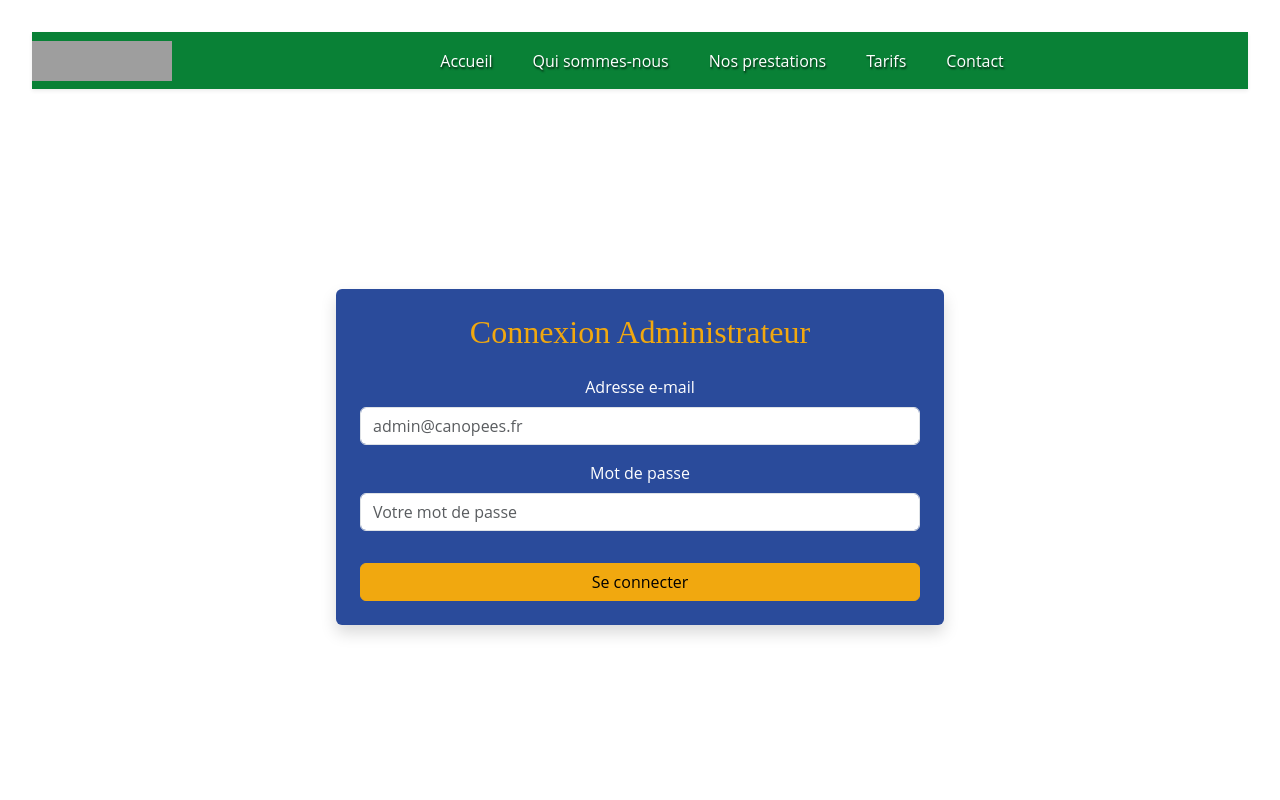
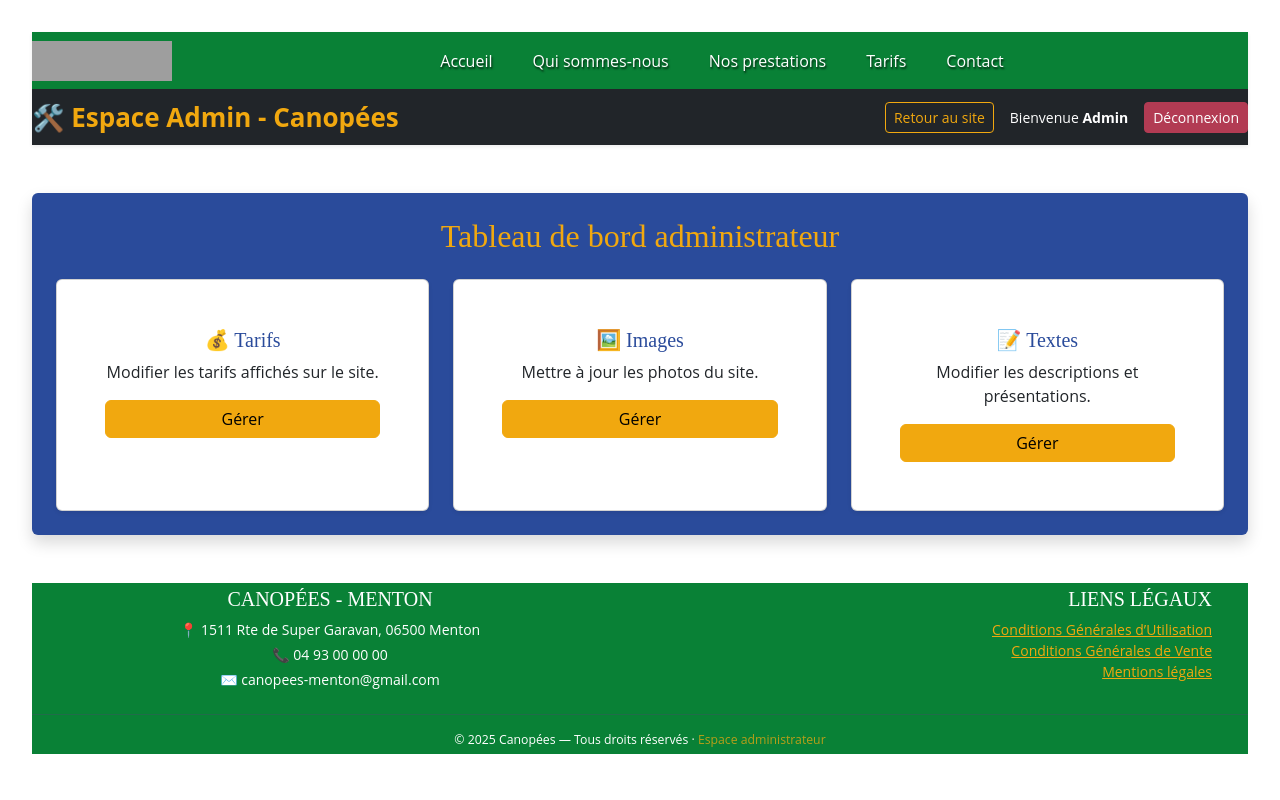
Before and after one commit to Romain-Gary0910/canopees-react, a React (Vite) app: page /admin in a window 1280 px wide. Before the commit this address led to /connexion. Shown: the top 800 px of the page. Built offline with nearby package versions, Linux system fonts and the light colour scheme; sample sign-in values are in the browser's storage; grey boxes are pictures that could not be loaded.

Commit message:
Amélioration du footer + connexion admin finalisé

```diff
--- a/src/components/Footer.jsx
+++ b/src/components/Footer.jsx
@@ -12,7 +12,7 @@ const Footer = () => {
           </div>
 
           {/* Liens légaux */}
-          <div className="col-12 col-sm-6 text-sm-end">
+          <div className="col-12 col-sm-6 pe-5 text-sm-end">
             <h5 className="text-uppercase">Liens légaux</h5>
             <ul className="list-unstyled">
               <li>
@@ -36,7 +36,13 @@ const Footer = () => {
 
         <hr className="border-secondary" />
         <div className="text-center small mt-1">
-          © 2025 Canopées — Tous droits réservés.
+          © 2025 Canopées — Tous droits réservés ·{" "}
+          <a
+            href="/connexion"
+            className="text-warning text-decoration-none opacity-75"
+          >
+            Espace administrateur
+          </a>
         </div>
       </div>
     </footer>
--- a/src/pages/AdminDashboard.jsx
+++ b/src/pages/AdminDashboard.jsx
@@ -5,16 +5,24 @@ import "bootstrap/dist/css/bootstrap.min.css";
 const AdminDashboard = () => {
   const navigate = useNavigate();
 
-  //  Vérifie si l'admin est connecté
+  const email = localStorage.getItem("email");
+  const userName =
+    email === "tom@canopees.fr"
+      ? "Tom"
+      : email === "bob@canopees.fr"
+      ? "Bob"
+      : "Admin";
+
+  //  Vérifie si le token est présent
   useEffect(() => {
-    const isLoggedIn = localStorage.getItem("isAdminLoggedIn");
-    if (!isLoggedIn) {
+    const token = localStorage.getItem("token");
+    if (!token) {
       navigate("/connexion");
     }
   }, [navigate]);
 
   const handleLogout = () => {
-    localStorage.removeItem("isAdminLoggedIn");
+    localStorage.removeItem("token");
     navigate("/connexion");
   };
 
@@ -27,7 +35,22 @@ const AdminDashboard = () => {
             🛠️ Espace Admin - Canopées
           </a>
 
-          <div className="collapse navbar-collapse justify-content-end">
+          <button
+            className="navbar-toggler"
+            type="button"
+            data-bs-toggle="collapse"
+            data-bs-target="#adminNavbar"
+            aria-controls="adminNavbar"
+            aria-expanded="false"
+            aria-label="Toggle navigation"
+          >
+            <span className="navbar-toggler-icon"></span>
+          </button>
+
+          <div
+            className="collapse navbar-collapse justify-content-end"
+            id="adminNavbar"
+          >
             <ul className="navbar-nav align-items-center">
               <li className="nav-item me-3">
                 <button
@@ -39,7 +62,7 @@ const AdminDashboard = () => {
               </li>
               <li className="nav-item me-3">
                 <span className="text-white small">
-                  Connecté en tant qu’<strong>Admin</strong>
+                  Bienvenue <strong>{userName}</strong>
                 </span>
               </li>
               <li className="nav-item">
@@ -47,7 +70,7 @@ const AdminDashboard = () => {
                   className="btn btn-danger btn-sm"
                   onClick={handleLogout}
                 >
-                  🚪 Déconnexion
+                  Déconnexion
                 </button>
               </li>
             </ul>
--- a/src/pages/Connexion.jsx
+++ b/src/pages/Connexion.jsx
@@ -1,6 +1,5 @@
 import React, { useState } from "react";
 import { useNavigate } from "react-router-dom";
-import "bootstrap/dist/css/bootstrap.min.css";
 
 const Connexion = () => {
   const [email, setEmail] = useState("");
@@ -9,32 +8,52 @@ const Connexion = () => {
   const [isLoading, setIsLoading] = useState(false);
   const navigate = useNavigate();
 
-  const handleSubmit = (e) => {
+  const handleSubmit = async (e) => {
     e.preventDefault();
     setIsLoading(true);
     setMessage("");
+    try {
+      const response = await fetch("http://127.0.0.1:8000/api/login", {
+        method: "POST",
+        headers: {
+          "Content-Type": "application/json",
+        },
+        body: JSON.stringify({ email, password }),
+      });
 
-    // Simulation temporaire (avant la vraie API Symfony)
-    setTimeout(() => {
-      if (email === "admin@canopees.fr" && password === "admin123") {
-        setMessage("✅ Connexion réussie !");
-        localStorage.setItem("isAdminLoggedIn", "true");
-        navigate("/admin");
-      } else {
-        setMessage("❌ Identifiants incorrects");
+      if (!response.ok) {
+        throw new Error("❌ Identifiants incorrects");
       }
+
+      const text = await response.text();
+      const data = text ? JSON.parse(text) : {};
+      if (!data?.token) throw new Error("Réponse invalide du serveur");
+      localStorage.setItem("token", data.token);
+      localStorage.setItem("email", email);
+      setMessage("✅ Connexion réussie !");
+      navigate("/admin");
+    } catch (error) {
+      setMessage(error.message);
+    } finally {
       setIsLoading(false);
-    }, 1000);
+    }
   };
 
   return (
-    <div className="container my-5 d-flex justify-content-center align-items-center" style={{ minHeight: "80vh" }}>
+    <div
+      className="container my-5 d-flex justify-content-center align-items-center"
+      style={{ minHeight: "80vh" }}
+    >
       <div className="col-md-6 bg-primary text-white rounded p-4 shadow">
-        <h2 className="text-center text-warning mb-4">Connexion Administrateur</h2>
+        <h2 className="text-center text-warning mb-4">
+          Connexion Administrateur
+        </h2>
 
         <form onSubmit={handleSubmit}>
           <div className="mb-3">
-            <label htmlFor="email" className="form-label">Adresse e-mail</label>
+            <label htmlFor="email" className="form-label">
+              Adresse e-mail
+            </label>
             <input
               type="email"
               className="form-control"
@@ -47,7 +66,9 @@ const Connexion = () => {
           </div>
 
           <div className="mb-3">
-            <label htmlFor="password" className="form-label">Mot de passe</label>
+            <label htmlFor="password" className="form-label">
+              Mot de passe
+            </label>
             <input
               type="password"
               className="form-control"
@@ -69,7 +90,11 @@ const Connexion = () => {
           </button>
 
           {message && (
-            <p className={`mt-3 text-center fw-bold ${message.includes("✅") ? "text-success" : "text-danger"}`}>
+            <p
+              className={`mt-3 text-center fw-bold ${
+                message.includes("✅") ? "text-success" : "text-danger"
+              }`}
+            >
               {message}
             </p>
           )}
@@ -80,3 +105,9 @@ const Connexion = () => {
 };
 
 export default Connexion;
+
+<style jsx>{`
+  .btn:active {
+    transform: scale(0.98);
+  }
+`}</style>
```
Also changed, not shown: 1 other file (tests, documents, lock files or other folders).
